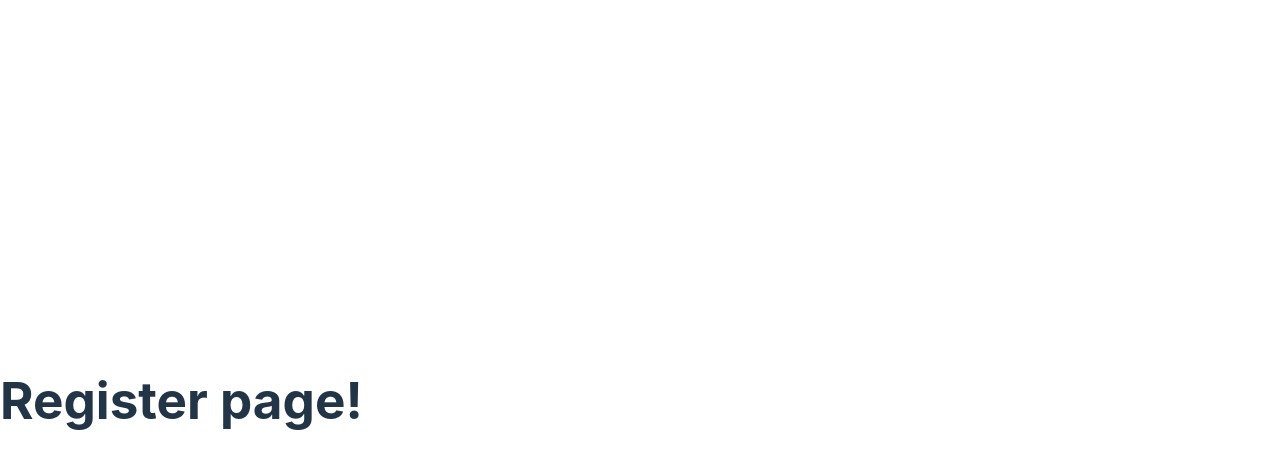
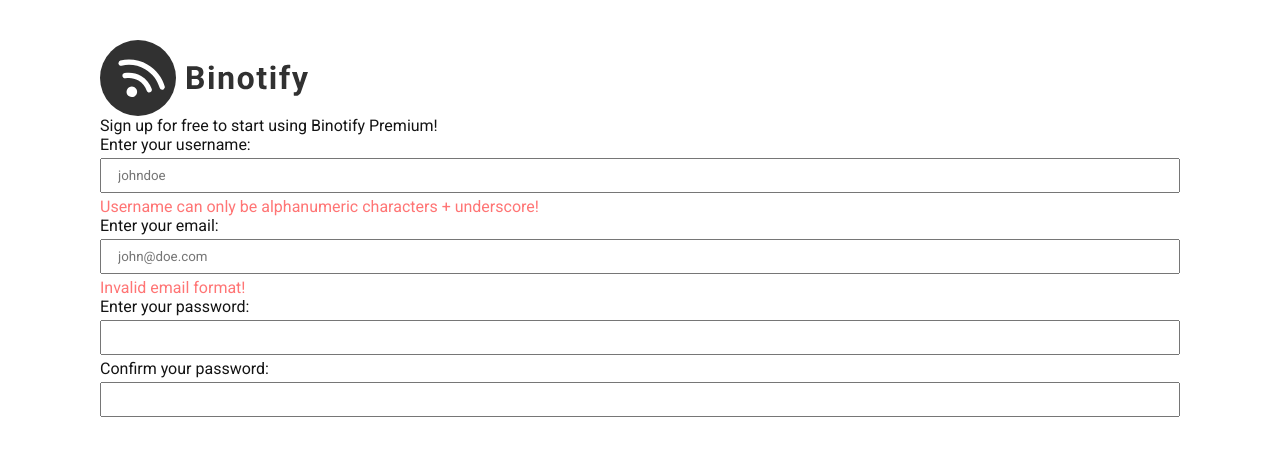
Before and after one commit to rayhankinan/wbd-2-binotify-premium-app, a React (Vite) app: page /register in a window 1280 px wide. Shown: the top 468 px of the page. Built offline with nearby package versions, Linux system fonts and the light colour scheme.

Commit message:
Feat: Add validation at register

```diff
--- /dev/null
+++ b/src/components/AuthForm/FormGroup.module.css
@@ -0,0 +1,13 @@
+.formGroup {
+    display: flex;
+    flex-direction: column;
+    gap: 0.25rem;
+}
+
+.formGroup input {
+    padding: 0.5rem 1rem;
+}
+
+.validation {
+    color: var(--red);
+}
--- /dev/null
+++ b/src/components/AuthForm/FormGroup.tsx
@@ -0,0 +1,21 @@
+import { useState, useEffect } from 'react';
+import styles from './FormGroup.module.css';
+
+const FormGroup = ({ id, type, label, placeholder, validationFunction, errorText } : { id: string, type: string, label: string, placeholder: string, validationFunction: (input: string) => boolean, errorText: string}) => {
+    const [input, setInput] = useState<string>("");
+    const [isValid, setIsValid] = useState<boolean>(true);
+
+    useEffect(() => {
+        setIsValid(validationFunction(input));
+    }, [input]);
+
+    return <div className={styles.formGroup}>
+        <label htmlFor={id}>{label}</label>
+        <input type={type} id={id} name={id} placeholder={placeholder} value={input} onChange={e => {
+            setInput(e.currentTarget.value)
+        }} />
+        {!isValid && <p className={styles.validation}>{errorText}</p>}
+    </div>
+};
+
+export default FormGroup;
--- /dev/null
+++ b/src/components/AuthWrapper/AuthWrapper.module.css
@@ -0,0 +1,5 @@
+.authWrapper {
+    max-width: 1160px;
+    margin: 0 auto;
+    padding: 2.5rem;
+}
--- /dev/null
+++ b/src/components/AuthWrapper/AuthWrapper.tsx
@@ -0,0 +1,9 @@
+import styles from './AuthWrapper.module.css';
+
+const AuthWrapper = ({ children } : {children: JSX.Element}) => {
+    return <div className={styles.authWrapper}>
+        {children}
+    </div>
+}
+
+export default AuthWrapper;
--- a/src/index.css
+++ b/src/index.css
@@ -1,70 +1,29 @@
+@import url('https://fonts.googleapis.com/css2?family=Roboto:wght@400;700&display=swap');
+
 :root {
-  font-family: Inter, Avenir, Helvetica, Arial, sans-serif;
-  font-size: 16px;
-  line-height: 24px;
-  font-weight: 400;
+    /* Colors */
+    --black: hsl(0, 0%, 8%);
+    --nav-black: hsl(0, 0%, 4%);
+    --white: #ffffff;
+    --darkgreen: #1db954;
+    --lightgreen: #1ed760;
+    --black-lighter: hsl(0, 0%, 20%);
+    --pure-black: #000000;
+    --disabled: #c2c2c2;
+    --red: #ff7575;
 
-  color-scheme: light dark;
-  color: rgba(255, 255, 255, 0.87);
-  background-color: #242424;
-
-  font-synthesis: none;
-  text-rendering: optimizeLegibility;
-  -webkit-font-smoothing: antialiased;
-  -moz-osx-font-smoothing: grayscale;
-  -webkit-text-size-adjust: 100%;
+    /* Font */
+    --roboto: 'Roboto', sans-serif;
 }
 
-a {
-  font-weight: 500;
-  color: #646cff;
-  text-decoration: inherit;
-}
-a:hover {
-  color: #535bf2;
+* {
+  padding: 0;
+  margin: 0;
+  box-sizing: border-box;
+  font-family: var(--roboto);
+  color: var(--black); /* berwarna soft black unless stated otherwise */
 }
 
-body {
-  margin: 0;
-  display: flex;
-  place-items: center;
-  min-width: 320px;
-  min-height: 100vh;
+img {
+  display: block;
 }
-
-h1 {
-  font-size: 3.2em;
-  line-height: 1.1;
-}
-
-button {
-  border-radius: 8px;
-  border: 1px solid transparent;
-  padding: 0.6em 1.2em;
-  font-size: 1em;
-  font-weight: 500;
-  font-family: inherit;
-  background-color: #1a1a1a;
-  cursor: pointer;
-  transition: border-color 0.25s;
-}
-button:hover {
-  border-color: #646cff;
-}
-button:focus,
-button:focus-visible {
-  outline: 4px auto -webkit-focus-ring-color;
-}
-
-@media (prefers-color-scheme: light) {
-  :root {
-    color: #213547;
-    background-color: #ffffff;
-  }
-  a:hover {
-    color: #747bff;
-  }
-  button {
-    background-color: #f9f9f9;
-  }
-}
--- a/src/pages/register/Register.tsx
+++ b/src/pages/register/Register.tsx
@@ -1,5 +1,28 @@
+import AuthWrapper from "../../components/AuthWrapper/AuthWrapper";
+import FormGroup from "../../components/AuthForm/FormGroup";
+import styles from "./Register.module.css";
+import Logo from "../../assets/logo-dark.svg"
+
+import { validateUsername } from "../../utils/validateUsername";
+import { validateEmail } from "../../utils/validateEmail";
+
 const Register = () => {
-    return <h1>Register page!</h1>;
+    return (
+        <AuthWrapper>
+            <>
+                <header className={styles.header}>
+                    <img src={Logo} alt="Binotify Logo" />
+                    <p>Sign up for free to start using Binotify Premium!</p>
+                </header>
+                <form className={styles.form}>
+                    <FormGroup id="username" type="text" label="Enter your username:" placeholder="johndoe" validationFunction={validateUsername} errorText="Username can only be alphanumeric characters + underscore!" />
+                    <FormGroup id="email" type="email" label="Enter your email:" placeholder="john@doe.com" validationFunction={validateEmail} errorText="Invalid email format!" />
+                    <FormGroup id="password" type="password" label="Enter your password:" placeholder="" validationFunction={validateUsername} errorText="" />
+                    <FormGroup id="confirm" type="password" label="Confirm your password:" placeholder="" validationFunction={validateUsername} errorText="" />
+                </form>
+            </>
+        </AuthWrapper>
+    )
 }
 
 export default Register;
--- /dev/null
+++ b/src/utils/validateEmail.ts
@@ -0,0 +1,4 @@
+export const validateEmail = (email: string) => {
+    const emailRegex = /^[a-zA-Z0-9_.+-]+@[a-zA-Z0-9-]+\.[a-zA-Z0-9-.]+$/;
+    return emailRegex.test(email);
+}
--- /dev/null
+++ b/src/utils/validateUsername.ts
@@ -0,0 +1,4 @@
+export const validateUsername = (username: string) => {
+    const usernameRegex = /^[a-zA-Z0-9]+$/;
+    return usernameRegex.test(username);
+}
```
Also changed, not shown: src/assets/logo-dark.svg (added), src/assets/logo-light.svg (added), src/pages/register/Register.module.css (added).
